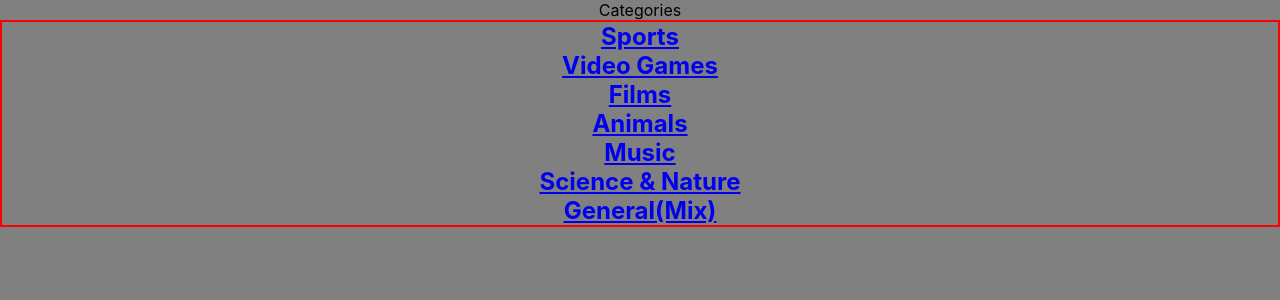
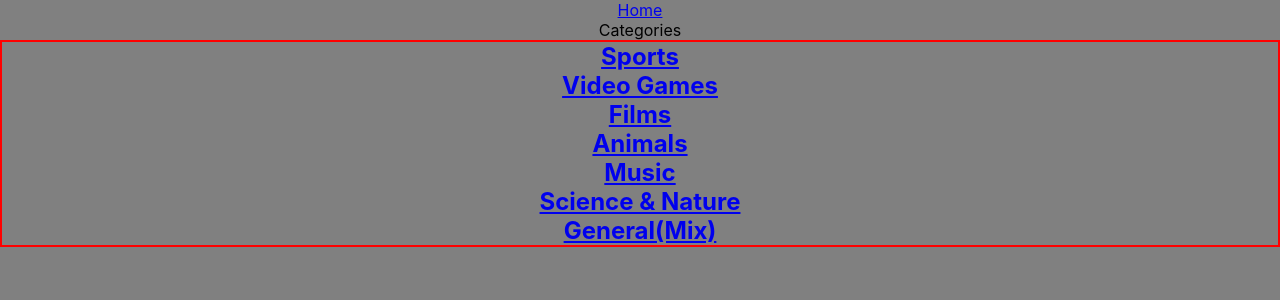
Before and after one commit to thodorisKall/Questions-Quiz, a React (Create React App) app: page /categories in a window 1280 px wide. Shown: the top 300 px of the page. Built offline with nearby package versions, Linux system fonts and the light colour scheme.

Commit message:
feat: create Nav component and add Home button

```diff
--- a/src/App.js
+++ b/src/App.js
@@ -4,11 +4,13 @@
 import Categories from "./Categories"
 import Starter from "./Starter"
 import Question from "./Question"
+import Nav from "./Nav"
 
 function App() {
   return (
     <div className='App'>
       <Router>
+        <Nav />
         <Routes>
           <Route path='/' element={<Starter />} />
           <Route path='/categories' element={<Categories />} />
--- /dev/null
+++ b/src/Nav.jsx
@@ -0,0 +1,12 @@
+import React from "react"
+import { Link } from "react-router-dom"
+
+function Nav() {
+  return (
+    <div>
+      <Link to='/'>Home</Link>
+    </div>
+  )
+}
+
+export default Nav
```
